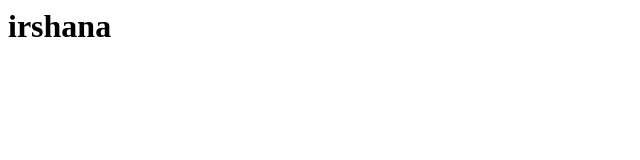
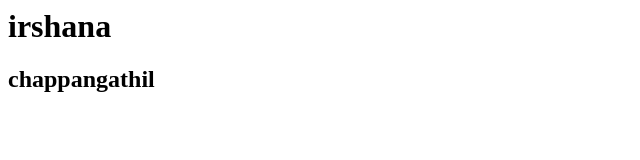
Before and after one commit to IrshanaC/sample_git, a plain HTML site: page index.html in a window 1280 px wide. Shown: the whole page, without its empty margins (0-640 px from the left). Drawn offline with Linux system fonts and the light colour scheme.

Commit message:
add some message

```diff
--- a/index.html
+++ b/index.html
@@ -1,5 +1,6 @@
 <html>
 <body>
 <h1>irshana<h1>
+<h2>chappangathil</h2>
 </body>
 </html>
```
